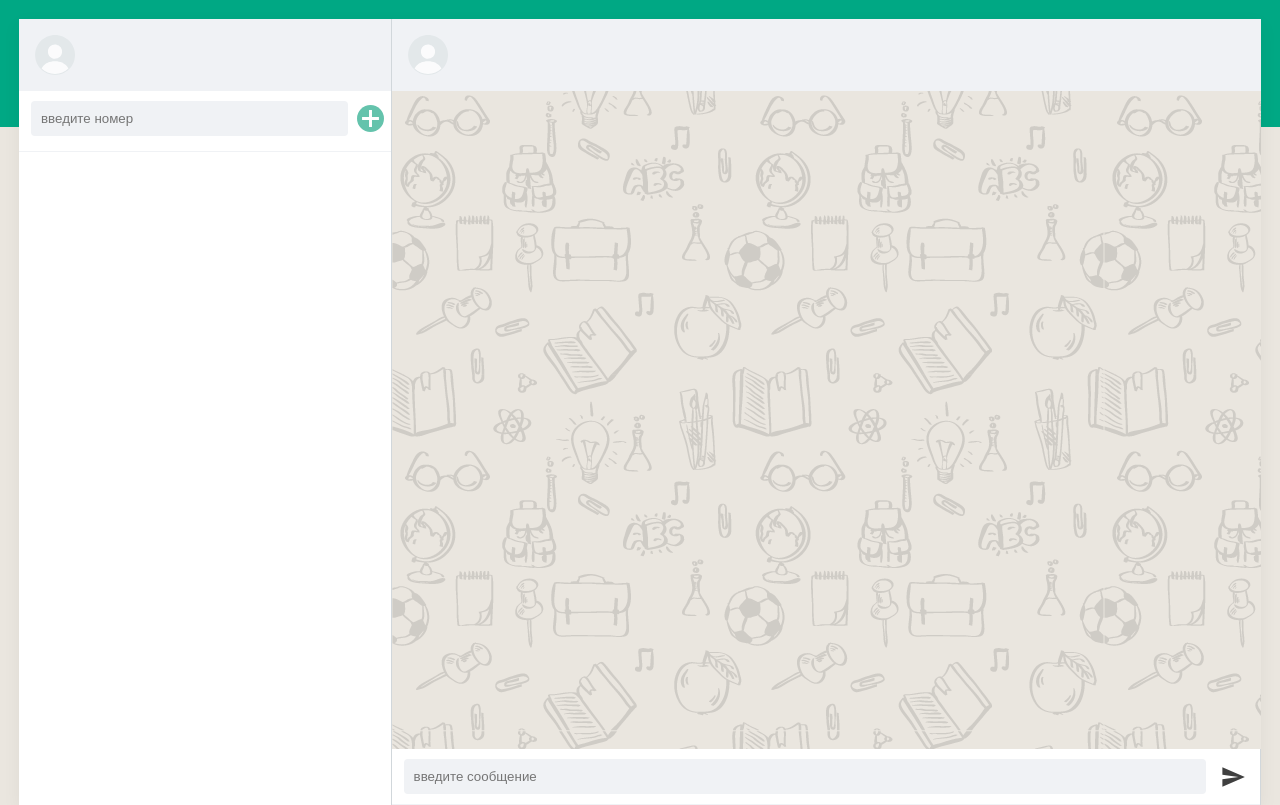
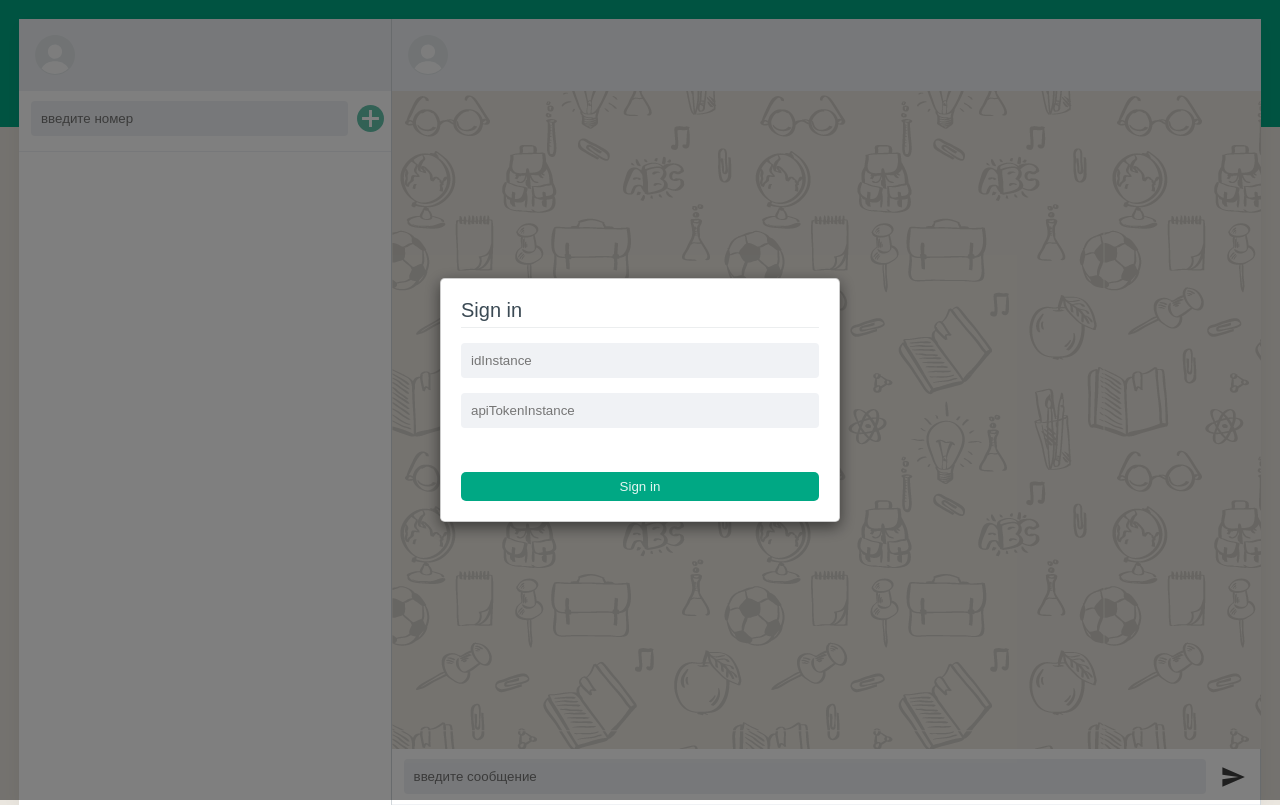
Before and after one commit to eugened503/green-api, a React (Create React App) app: page / in a window 1280 px wide. Built offline with nearby package versions, Linux system fonts and the light colour scheme.

Commit message:
minor fixes

```diff
--- a/src/components/app/app.jsx
+++ b/src/components/app/app.jsx
@@ -32,7 +32,7 @@ function App() {
     <div className={styles.app}>
       <Header />
       <Chat />
-      {/* <Modal isModal={isModal} setModal={setModal} /> */}
+      <Modal isModal={isModal} setModal={setModal} />
       {messageStatus}
     </div>
   );
```
